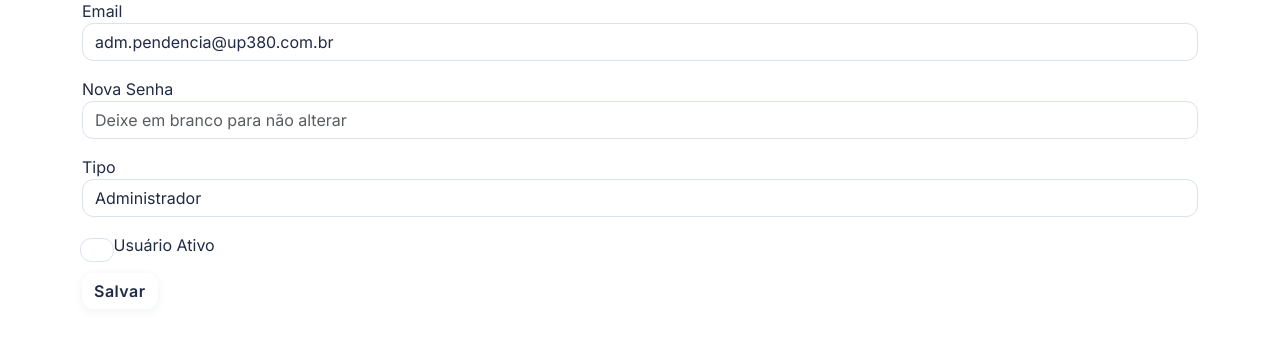
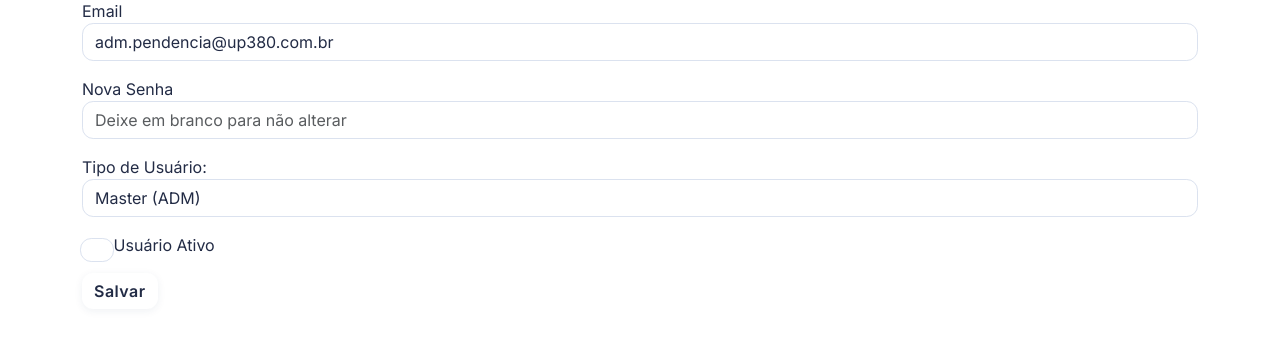
Before and after one commit to UP-380/sistema_pendencia, a Flask app: page /editar_usuario/1 in a window 1280 px wide. Shown: the part 181-542 px from the top of the page. Run offline with Flask 3, Linux system fonts and the light colour scheme; a user stored in the database is signed in.

Commit message:
Atualizações: CRUD completo, permissões por tipo de usuário, botões de exclusão

```diff
--- a/app.py
+++ b/app.py
@@ -180,13 +180,13 @@ def permissao_requerida(*tipos):
                 return redirect(url_for('login'))
             if session.get('usuario_tipo') not in tipos:
                 flash('Acesso não autorizado.', 'danger')
-                return redirect(url_for('dashboard'))
+                return redirect(url_for('acesso_negado'))
             return f(*args, **kwargs)
         return decorated_function
     return decorator
 
 @app.route('/dashboard', methods=['GET'])
-@permissao_requerida('adm', 'master', 'supervisor', 'operador')
+@permissao_requerida('supervisor', 'adm', 'operador', 'cliente')
 def dashboard():
     empresa_filtro = request.args.get('empresa', EMPRESAS[0])
     tipo_filtro = request.args.get('tipo_pendencia', TIPOS_PENDENCIA[0])
@@ -207,7 +207,7 @@ def dashboard():
     return render_template('dashboard.html', pendencias=pendencias, pendencias_empresa=pendencias_empresa, empresas=EMPRESAS, empresa_filtro=empresa_filtro, tipos_pendencia=TIPOS_PENDENCIA, tipo_filtro=tipo_filtro, busca=busca)
 
 @app.route('/nova', methods=['GET', 'POST'])
-@permissao_requerida('adm', 'master', 'supervisor', 'operador')
+@permissao_requerida('supervisor', 'adm', 'operador')
 def nova_pendencia():
     if request.method == 'POST':
         try:
@@ -249,7 +249,6 @@ def nova_pendencia():
     return render_template('nova_pendencia.html', empresas=EMPRESAS, tipos_pendencia=TIPOS_PENDENCIA)
 
 @app.route('/pendencia/<token>', methods=['GET', 'POST'])
-@permissao_requerida('adm', 'master', 'supervisor', 'operador')
 def ver_pendencia(token):
     pendencia = Pendencia.query.filter_by(token_acesso=token).first_or_404()
     if request.method == 'POST':
@@ -269,7 +268,7 @@ def ver_pendencia(token):
     return render_template('ver_pendencia.html', pendencia=pendencia)
 
 @app.route('/resolver/<int:id>')
-@permissao_requerida('adm', 'master', 'supervisor')
+@permissao_requerida('supervisor', 'adm')
 def resolver_pendencia(id):
     pendencia = Pendencia.query.get_or_404(id)
     valor_anterior = pendencia.status
@@ -293,7 +292,7 @@ def resolver_pendencia(id):
     return redirect(url_for('dashboard'))
 
 @app.route('/baixar_modelo')
-@permissao_requerida('adm', 'master')
+@permissao_requerida('supervisor', 'adm')
 def baixar_modelo():
     wb = openpyxl.Workbook()
     ws = wb.active
@@ -307,7 +306,7 @@ def baixar_modelo():
     return send_file(output, as_attachment=True, download_name=filename, mimetype='application/vnd.openxmlformats-officedocument.spreadsheetml.sheet')
 
 @app.route('/importar', methods=['GET', 'POST'])
-@permissao_requerida('adm', 'master')
+@permissao_requerida('supervisor', 'adm')
 def importar_planilha():
     preview = None
     erros = []
@@ -379,15 +378,18 @@ def importar_planilha():
     return render_template('importar_planilha.html', empresas=EMPRESAS, preview=preview, erros=erros)
 
 @app.route('/historico_importacoes')
-@permissao_requerida('adm', 'master')
+@permissao_requerida('supervisor', 'adm')
 def historico_importacoes():
     historico = Importacao.query.order_by(Importacao.data_hora.desc()).limit(20).all()
     return render_template('historico_importacoes.html', historico=historico)
 
 @app.route('/editar/<int:id>', methods=['GET', 'POST'])
-@permissao_requerida('adm', 'master', 'supervisor')
+@permissao_requerida('supervisor', 'adm')
 def editar_pendencia(id):
     pendencia = Pendencia.query.get_or_404(id)
+    if pendencia.resposta_cliente:
+        flash('Não é possível editar uma pendência já respondida pelo cliente.', 'danger')
+        return redirect(url_for('dashboard'))
     if request.method == 'POST':
         campos = ['empresa', 'tipo_pendencia', 'banco', 'data', 'fornecedor_cliente', 'valor', 'observacao', 'email_cliente']
         valores_anteriores = {campo: getattr(pendencia, campo) for campo in campos}
@@ -465,7 +467,7 @@ def notificar_teams(pendencia):
         print(f"Erro ao notificar Teams: {e}")
 
 @app.route('/editar_observacao/<int:id>', methods=['GET', 'POST'])
-@permissao_requerida('adm', 'master', 'supervisor', 'cliente')
+@permissao_requerida('supervisor', 'adm', 'cliente')
 def editar_observacao(id):
     pendencia = Pendencia.query.get_or_404(id)
     if request.method == 'POST':
@@ -494,7 +496,7 @@ def editar_observacao(id):
     return render_template('editar_observacao.html', pendencia=pendencia)
 
 @app.route('/empresas')
-@permissao_requerida('adm', 'master', 'supervisor', 'operador')
+@permissao_requerida('supervisor', 'adm', 'operador', 'cliente')
 def pre_dashboard():
     if session.get('usuario_tipo') == 'adm':
         empresas = Empresa.query.all()
@@ -529,7 +531,7 @@ def pre_dashboard():
     )
 
 @app.route('/resolvidas', methods=['GET'])
-@permissao_requerida('adm', 'master', 'supervisor', 'operador')
+@permissao_requerida('supervisor', 'adm')
 def dashboard_resolvidas():
     empresa_filtro = request.args.get('empresa', EMPRESAS[0])
     tipo_filtro = request.args.get('tipo_pendencia', TIPOS_PENDENCIA[0])
@@ -558,14 +560,14 @@ def dashboard_resolvidas():
     )
 
 @app.route('/logs/<int:pendencia_id>')
-@permissao_requerida('adm', 'master')
+@permissao_requerida('supervisor', 'adm')
 def ver_logs_pendencia(pendencia_id):
     logs = LogAlteracao.query.filter_by(pendencia_id=pendencia_id).order_by(LogAlteracao.data_hora.desc()).all()
     pendencia = Pendencia.query.get_or_404(pendencia_id)
     return render_template('logs_pendencia.html', logs=logs, pendencia=pendencia)
 
 @app.route('/exportar_logs/<int:pendencia_id>')
-@permissao_requerida('adm', 'master')
+@permissao_requerida('supervisor', 'adm')
 def exportar_logs(pendencia_id):
     logs = LogAlteracao.query.filter_by(pendencia_id=pendencia_id).order_by(LogAlteracao.data_hora.desc()).all()
     def generate():
@@ -594,13 +596,13 @@ def exportar_logs(pendencia_id):
     return Response(generate(), mimetype='text/csv', headers=headers)
 
 @app.route('/logs_recentes')
-@permissao_requerida('adm', 'master')
+@permissao_requerida('supervisor', 'adm')
 def logs_recentes():
     logs = LogAlteracao.query.order_by(LogAlteracao.data_hora.desc()).limit(50).all()
     return render_template('logs_recentes.html', logs=logs)
 
 @app.route('/exportar_logs_csv')
-@permissao_requerida('adm', 'master')
+@permissao_requerida('supervisor', 'adm')
 def exportar_logs_csv():
     logs = LogAlteracao.query.order_by(LogAlteracao.data_hora.desc()).limit(50).all()
     def generate():
@@ -629,18 +631,18 @@ def exportar_logs_csv():
     return Response(generate(), mimetype='text/csv', headers=headers)
 
 @app.route('/')
-@permissao_requerida('adm', 'master', 'supervisor', 'operador')
+@permissao_requerida('supervisor', 'adm')
 def index():
     return redirect(url_for('dashboard'))
 
 @app.route('/gerenciar_usuarios')
-@permissao_requerida('adm', 'master')
+@permissao_requerida('supervisor', 'adm')
 def gerenciar_usuarios():
     usuarios = Usuario.query.all()
     return render_template('admin/gerenciar_usuarios.html', usuarios=usuarios)
 
 @app.route('/novo_usuario', methods=['GET', 'POST'])
-@permissao_requerida('adm', 'master')
+@permissao_requerida('supervisor', 'adm')
 def novo_usuario():
     empresas = Empresa.query.all()
     if request.method == 'POST':
@@ -662,7 +664,7 @@ def novo_usuario():
     return render_template('admin/novo_usuario.html', empresas=empresas)
 
 @app.route('/editar_usuario/<int:id>', methods=['GET', 'POST'])
-@permissao_requerida('adm', 'master')
+@permissao_requerida('supervisor', 'adm')
 def editar_usuario(id):
     usuario = Usuario.query.get_or_404(id)
     empresas = Empresa.query.all()
@@ -684,13 +686,13 @@ def editar_usuario(id):
     return render_template('admin/editar_usuario.html', usuario=usuario, empresas=empresas, empresas_permitidas=empresas_permitidas)
 
 @app.route('/gerenciar_empresas')
-@permissao_requerida('adm', 'master')
+@permissao_requerida('supervisor', 'adm')
 def gerenciar_empresas():
     empresas = Empresa.query.all()
     return render_template('admin/gerenciar_empresas.html', empresas=empresas)
 
 @app.route('/nova_empresa', methods=['GET', 'POST'])
-@permissao_requerida('adm', 'master')
+@permissao_requerida('supervisor', 'adm')
 def nova_empresa():
     if request.method == 'POST':
         nome = request.form['nome']
@@ -705,7 +707,7 @@ def nova_empresa():
     return render_template('admin/form_empresa.html', title='Nova Empresa')
 
 @app.route('/editar_empresa/<int:id>', methods=['GET', 'POST'])
-@permissao_requerida('adm', 'master')
+@permissao_requerida('supervisor', 'adm')
 def editar_empresa(id):
     empresa = Empresa.query.get_or_404(id)
     if request.method == 'POST':
@@ -715,6 +717,37 @@ def editar_empresa(id):
         return redirect(url_for('gerenciar_empresas'))
     return render_template('admin/form_empresa.html', empresa=empresa, title='Editar Empresa')
 
+@app.route('/deletar_usuario/<int:id>', methods=['POST'])
+@permissao_requerida('supervisor', 'adm')
+def deletar_usuario(id):
+    usuario = Usuario.query.get_or_404(id)
+    db.session.delete(usuario)
+    db.session.commit()
+    flash('Usuário removido com sucesso!', 'success')
+    return redirect(url_for('gerenciar_usuarios'))
+
+@app.route('/deletar_empresa/<int:id>', methods=['POST'])
+@permissao_requerida('supervisor', 'adm')
+def deletar_empresa(id):
+    empresa = Empresa.query.get_or_404(id)
+    db.session.delete(empresa)
+    db.session.commit()
+    flash('Empresa removida com sucesso!', 'success')
+    return redirect(url_for('gerenciar_empresas'))
+
+@app.route('/deletar_pendencia/<int:id>', methods=['POST'])
+@permissao_requerida('supervisor', 'adm')
+def deletar_pendencia(id):
+    pendencia = Pendencia.query.get_or_404(id)
+    db.session.delete(pendencia)
+    db.session.commit()
+    flash('Pendência removida com sucesso!', 'success')
+    return redirect(url_for('dashboard'))
+
+@app.route('/acesso_negado')
+def acesso_negado():
+    return render_template('acesso_negado.html'), 403
+
 if __name__ == '__main__':
     port = int(os.environ.get('PORT', 5000))
     with app.app_context():
--- a/templates/admin/editar_usuario.html
+++ b/templates/admin/editar_usuario.html
@@ -12,15 +12,16 @@
         <input type="password" name="nova_senha" class="form-control" placeholder="Deixe em branco para não alterar">
     </div>
     <div class="mb-3">
-        <label>Tipo</label>
+        <label for="tipo">Tipo de Usuário:</label>
         <select name="tipo" class="form-control" id="tipo" onchange="toggleEmpresas()" required>
-            <option value="adm" {% if usuario.tipo == 'adm' %}selected{% endif %}>Administrador</option>
+            <option value="master" {% if usuario.tipo == 'master' %}selected{% endif %}>Master (ADM)</option>
+            <option value="supervisor" {% if usuario.tipo == 'supervisor' %}selected{% endif %}>Supervisor</option>
             <option value="operador" {% if usuario.tipo == 'operador' %}selected{% endif %}>Operador</option>
             <option value="cliente" {% if usuario.tipo == 'cliente' %}selected{% endif %}>Cliente</option>
         </select>
     </div>
-    <div class="mb-3" id="empresas_div" style="display: {% if usuario.tipo == 'operador' or usuario.tipo == 'cliente' %}block{% else %}none{% endif %};">
-        <label class="form-label">Empresas Permitidas (Operador/Cliente)</label>
+    <div class="mb-3" id="empresas_div" style="display: {% if usuario.tipo != 'master' %}block{% else %}none{% endif %};">
+        <label class="form-label">Empresas Permitidas (Supervisor/Operador/Cliente)</label>
         {% for empresa in empresas %}
         <div class="form-check">
             <input class="form-check-input" type="checkbox" name="empresas_permitidas" value="{{ empresa.id }}" id="empresa_{{ loop.index }}"
@@ -39,10 +40,10 @@
 function toggleEmpresas() {
     var tipo = document.getElementById('tipo').value;
     var empresasDiv = document.getElementById('empresas_div');
-    if (tipo === 'operador' || tipo === 'cliente') {
+    if (tipo === 'master') {
+        empresasDiv.style.display = 'none';
+    } else {
         empresasDiv.style.display = 'block';
-    } else {
-        empresasDiv.style.display = 'none';
     }
 }
 document.addEventListener('DOMContentLoaded', toggleEmpresas);
--- a/templates/admin/gerenciar_empresas.html
+++ b/templates/admin/gerenciar_empresas.html
@@ -21,6 +21,9 @@
                 <td>{{ empresa.nome }}</td>
                 <td>
                     <a href="{{ url_for('editar_empresa', id=empresa.id) }}" class="btn btn-sm btn-outline-primary">Editar</a>
+                    <form action="{{ url_for('deletar_empresa', id=empresa.id) }}" method="post" style="display:inline;" onsubmit="return confirm('Tem certeza que deseja excluir esta empresa?');">
+                        <button type="submit" class="btn btn-sm btn-outline-danger">Excluir</button>
+                    </form>
                 </td>
             </tr>
             {% endfor %}
--- a/templates/admin/gerenciar_usuarios.html
+++ b/templates/admin/gerenciar_usuarios.html
@@ -32,6 +32,9 @@
             <td>{{ 'Ativo' if usuario.ativo else 'Inativo' }}</td>
             <td>
                 <a href="{{ url_for('editar_usuario', id=usuario.id) }}" class="btn btn-sm btn-outline-primary">Editar</a>
+                <form action="{{ url_for('deletar_usuario', id=usuario.id) }}" method="post" style="display:inline;" onsubmit="return confirm('Tem certeza que deseja excluir este usuário?');">
+                    <button type="submit" class="btn btn-sm btn-outline-danger">Excluir</button>
+                </form>
             </td>
         </tr>
         {% endfor %}
--- a/templates/base.html
+++ b/templates/base.html
@@ -37,13 +37,15 @@
                         <a class="nav-link" href="{{ url_for('importar_planilha') }}">Importar Planilha</a>
                     </li>
                     {% endif %}
-                    {% if session.get('usuario_tipo') == 'adm' %}
+                    {% if session.get('usuario_tipo') in ['adm', 'supervisor'] %}
                     <li class="nav-item dropdown">
                         <a class="nav-link dropdown-toggle" href="#" id="navbarDropdownAdmin" role="button" data-bs-toggle="dropdown" aria-expanded="false">
                             Gerenciar
                         </a>
                         <ul class="dropdown-menu" aria-labelledby="navbarDropdownAdmin">
+                            {% if session.get('usuario_tipo') == 'adm' %}
                             <li><a class="dropdown-item" href="{{ url_for('gerenciar_usuarios') }}">Usuários</a></li>
+                            {% endif %}
                             <li><a class="dropdown-item" href="{{ url_for('gerenciar_empresas') }}">Empresas</a></li>
                         </ul>
                     </li>
```
Also changed, not shown: templates/acesso_negado.html (added, +15 -0 lines), templates/admin/novo_usuario.html (+4 -3 lines), templates/dashboard.html (+9 -8 lines), templates/pre_dashboard.html (+6 -2 lines).
